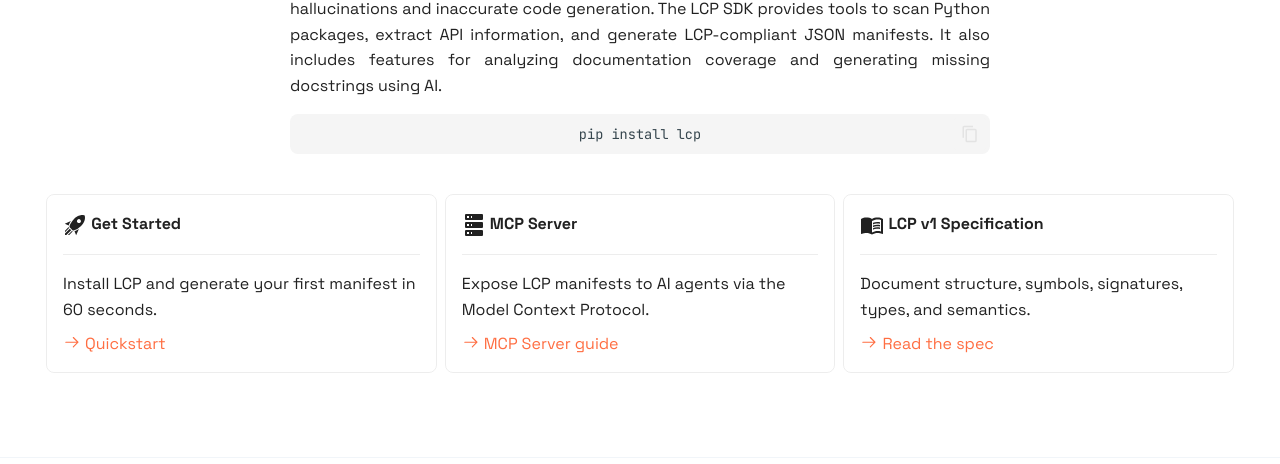
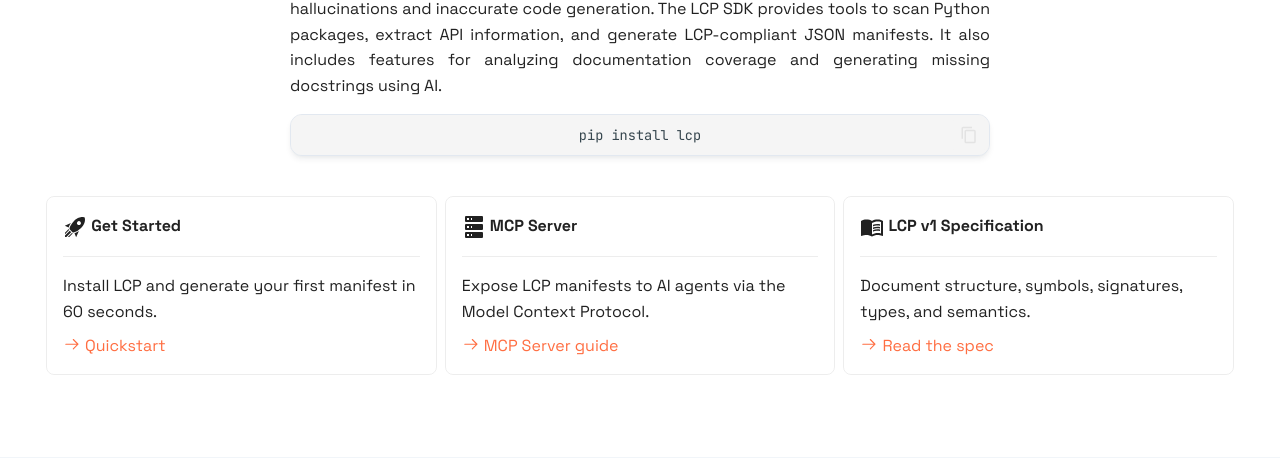
Before and after one commit to zazza123/lcp, an MkDocs documentation site: the page built from docs/index.md, in a window 1280 px wide. Shown: the part 398-862 px from the top of the page. Built offline with MkDocs 1.6.1 and Material for MkDocs 9.7.7, drawn with Linux system fonts in a browser that asks for light colours; comment, search, counter and statistics services are not loaded.

Commit message:
UPD: Restyle code blocks as registry-style floating cards
Give MkDocs code blocks the same card treatment as the lcp-registry home
search bar: a 1px hairline border, a soft --shadow-md lift and 12px
rounded corners around a single surface.

Target Material's universal .highlight wrapper (plain blocks and the
line-number table both render as `<div class="language-… highlight">`),
move the code background onto the wrapper so the line-number gutter and
the code share one surface, clip the inner square corners with overflow,
and zero the inner <pre>/.highlighttable margins so no empty band shows
inside the border. This replaces the previous .md-code__content rule,
which was dead — in this Material version that class is only display:grid
and never matched real code blocks.

In dark mode set --md-code-bg-color to #1e293b (the registry dark
--color-surface) so code reads as a raised panel above the slate-900
page background. New --lcp-code-border / --lcp-code-shadow / --lcp-code-
radius tokens mirror the registry --color-border / --shadow-md /
--radius-lg in both schemes.

```diff
--- a/docs/stylesheets/extra.css
+++ b/docs/stylesheets/extra.css
@@ -4,6 +4,10 @@
   --md-primary-fg-color--light: #f97316;
   --md-primary-fg-color--dark: #c2410c;
   --md-accent-fg-color: #f59e0b;
+
+  /* Code box: same card treatment as the registry home search bar
+     (registry --radius-lg). Border + shadow are scheme-specific below. */
+  --lcp-code-radius: 12px;
 }
 
 /* Light background: pure white, matching the registry --color-bg */
@@ -17,6 +21,11 @@
      delicate hairline from the registry (--color-border-light). */
   --lcp-navbar-bg: rgba(255, 255, 255, 0.82);
   --lcp-navbar-border: #f1f5f9;
+
+  /* Code box: registry --color-border hairline + --shadow-md soft lift. */
+  --lcp-code-border: #e2e8f0;
+  --lcp-code-shadow: 0 4px 6px -1px rgba(15, 23, 42, 0.07),
+                     0 2px 4px -2px rgba(15, 23, 42, 0.05);
 }
 
 [data-md-color-scheme="slate"] {
@@ -33,10 +42,20 @@
   --md-default-bg-color--lighter: rgba(15, 23, 42, 0.26);
   --md-default-bg-color--lightest: rgba(15, 23, 42, 0.07);
 
+  /* Code surface: slate-800, matching the registry dark --color-surface so
+     code boxes read as a raised panel above the slate-900 page background. */
+  --md-code-bg-color: #1e293b;
+
   --md-typeset-a-color: var(--md-primary-fg-color);
 
   --lcp-navbar-bg: rgba(15, 23, 42, 0.82);
   --lcp-navbar-border: #1e293b;
+
+  /* Code box: registry dark --color-border + a deeper shadow for the
+     darker surface, mirroring the registry --shadow-md dark variant. */
+  --lcp-code-border: #334155;
+  --lcp-code-shadow: 0 4px 6px -1px rgba(0, 0, 0, 0.3),
+                     0 2px 4px -2px rgba(0, 0, 0, 0.2);
 }
 
 /* ==========================================================================
@@ -190,9 +209,27 @@
   border-radius: 8px;
 }
 
-/* Code blocks: rounded corners */
-.md-typeset .md-code__content {
-  border-radius: 8px;
+/* ==========================================================================
+   Code blocks — float them like the registry home search bar: a hairline
+   border, soft shadow and rounded corners around a single surface.
+   .md-highlight is Material's universal wrapper (plain blocks AND the
+   line-number table both render as `<div class="language-… highlight">`).
+   We move the code background onto the wrapper so the line-number gutter and
+   the code share one surface, clip the inner square corners with overflow,
+   and zero the inner margins Material puts on <pre>/.highlighttable so no
+   empty band shows inside the border.
+   ========================================================================== */
+.md-typeset .highlight {
+  margin: 1em 0;
+  background-color: var(--md-code-bg-color);
+  border: 1px solid var(--lcp-code-border);
+  border-radius: var(--lcp-code-radius);
+  box-shadow: var(--lcp-code-shadow);
+  overflow: hidden;
+}
+.md-typeset .highlight > pre,
+.md-typeset .highlight > .highlighttable {
+  margin: 0;
 }
 
 /* Slightly tighten landing typography */
```
